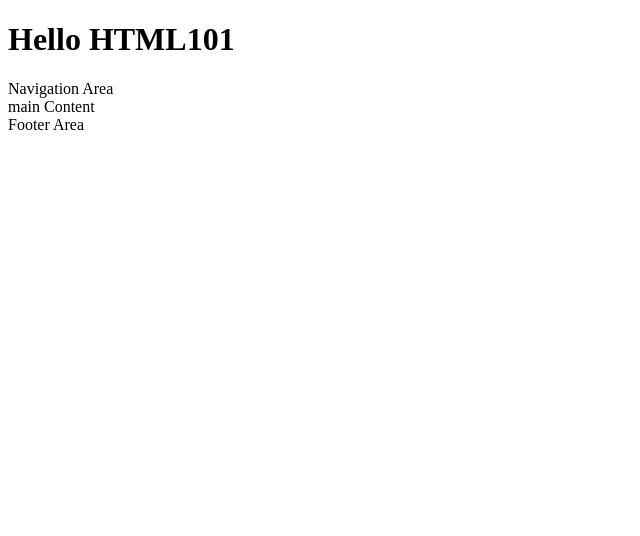
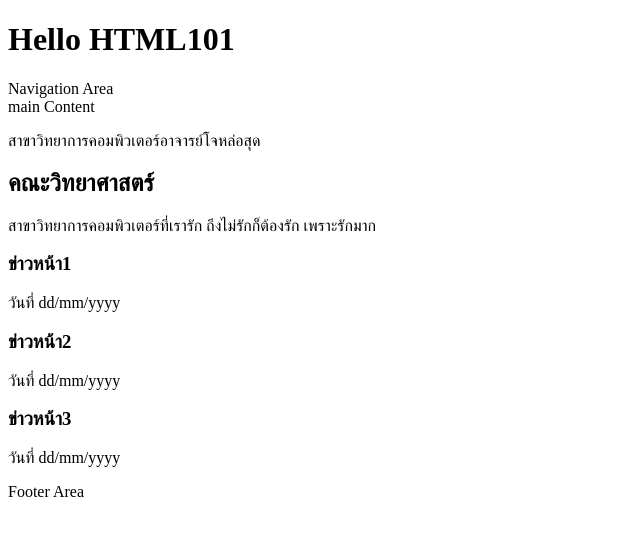
Before and after one commit to Kuriya05/wed, a plain HTML site: page index.html in a window 1280 px wide. Shown: the whole page, without its empty margins (0-640 px from the left). Drawn offline with Linux system fonts and the light colour scheme.

Commit message:
add news

```diff
--- a/index.html
+++ b/index.html
@@ -18,6 +18,21 @@
         </nav>
         <div>
             main Content
+            <p>สาขาวิทยาการคอมพิวเตอร์อาจารย์โจหล่อสุด</p>
+            <h2>คณะวิทยาศาสตร์</h2>
+            <p>สาขาวิทยาการคอมพิวเตอร์ที่เรารัก ถึงไม่รักก็ต้องรัก เพราะรักมาก</p>
+            <div>
+                <h3>ข่าวหน้า1</h3>
+                <p>วันที่ dd/mm/yyyy</p>
+            </div>
+            <div>
+                <h3>ข่าวหน้า2</h3>
+                <p>วันที่ dd/mm/yyyy</p>
+            </div>
+            <div>
+                <h3>ข่าวหน้า3</h3>
+                <p>วันที่ dd/mm/yyyy</p>
+            </div>
         </div>
         <footer>
             Footer Area
```
Lines whose indentation alone changed are shown as unchanged.
